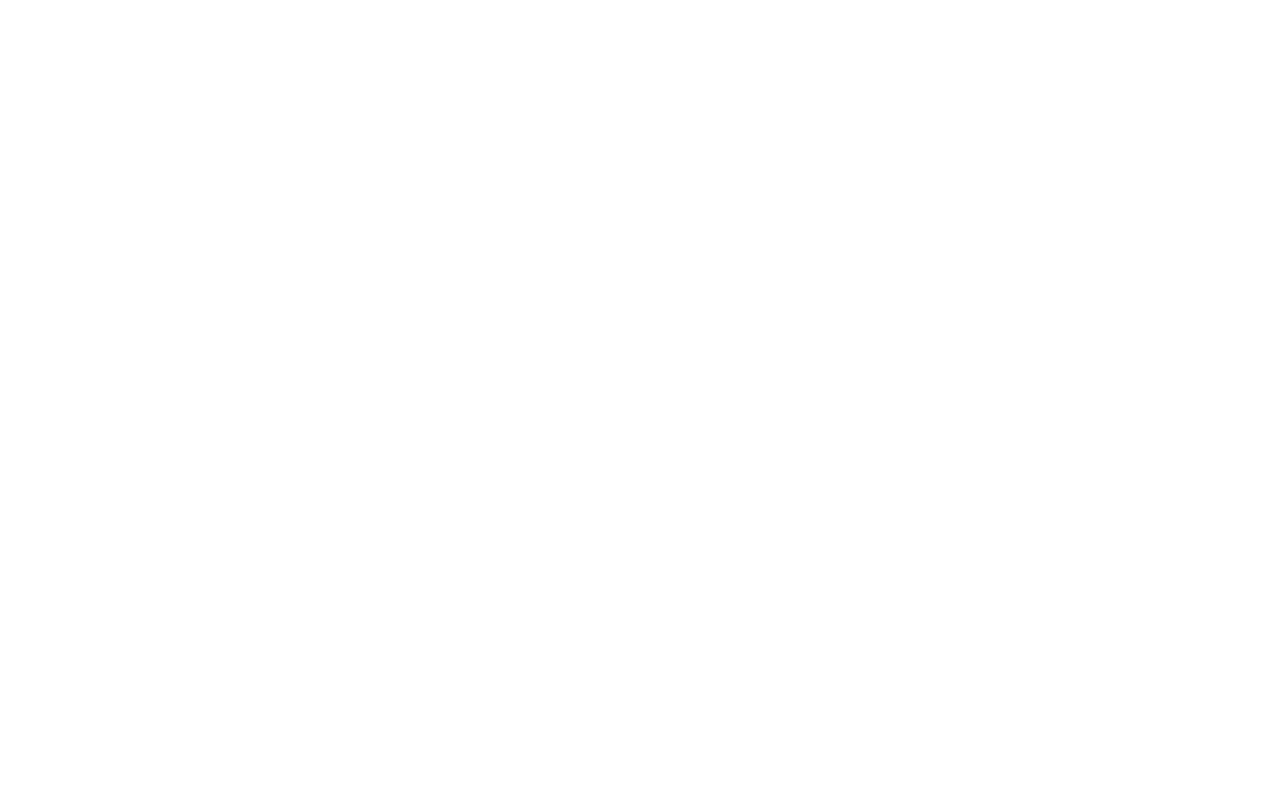
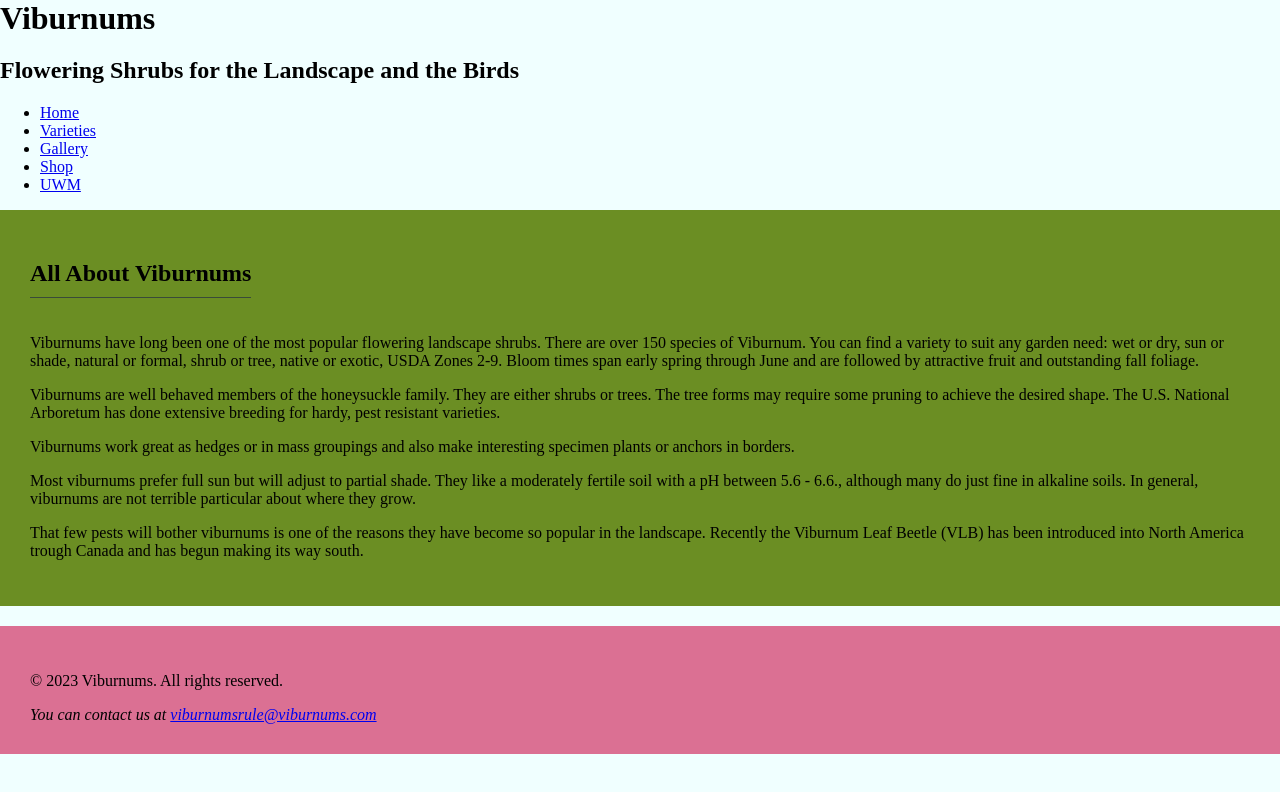
Before and after one commit to yukkoun/5-structure, a plain HTML site: page vibrunums.html in a window 1280 px wide. Drawn offline with Linux system fonts and the light colour scheme.

Commit message:
5-structure

```diff
--- a/index.html
+++ b/index.html
@@ -1,28 +1,26 @@
 <!DOCTYPE html>
 <html lang="en">
+<head>
+    <meta charset="UTF-8">
+    <title>Structure</title>
+    <link rel="stylesheet" href="styles.css">
+</head>
 <body>
+
 <header class="main-header">
 <h1>Structure</h1>
 <ul>
-<li>
+    <li>
     <a href="viburnums.html">Viburnums</a>
-</li>
-<li>
-    <a>UWM</a>
-</li>
-
+    </li>
+    <li>
+    <a href="uwm.html">UWM</a>
+    </li>
 </ul>
-
-
 </header>
-
-
-
-
+</main>
 
 </body>
 
 
-
-
 </html>
--- a/styles.css
+++ b/styles.css
@@ -14,3 +14,25 @@
     background-color: bisque;
     padding: 30px;
 }
+
+.branded-border {
+    border-bottom: 1px solid rgb(57, 75, 57);
+    padding-bottom: 10px;
+    margin-bottom: 20px;
+    display: inline-block;
+}
+
+
+.viburnums-main {
+    background-color: olivedrab;
+    padding: 30px;
+    margin-bottom: 20px;
+}
+
+
+.viburnums-footer {
+    background-color: palevioletred;
+    padding: 30px;
+    margin-top: 10;
+    margin-bottom: 20px;
+}
--- a/vibrunums.html
+++ b/vibrunums.html
@@ -0,0 +1,46 @@
+<!DOCTYPE html>
+<html lang="en">
+<head>
+    <meta charset="UTF-8">
+    <title>Structure</title>
+    <link rel="stylesheet" href="styles.css">
+</head>
+
+<body>
+    <header class="viburnums-header">
+        <h1>Viburnums</h1>
+        <h2>Flowering Shrubs for the Landscape and the Birds</h2>
+        <ul>
+                <link rel="stylesheet" href="styles.css">
+                <li><a class="nav-links" href="index.html">Home</a></li>
+                <li><a class="nav-links" href="varieties.html">Varieties</a></li>
+                <li><a class="nav-links" href="gallery.html">Gallery</a></li>
+                <li><a class="nav-links" href="shop.html">Shop</a></li>
+                <li><a class="nav-links" href="uwm.html">UWM</a></li>
+            </ul>
+
+
+</header>
+
+<main class="viburnums-main">
+    <h2 class="branded-border">All About Viburnums</h2>
+
+    <p>Viburnums have long been one of the most popular flowering landscape shrubs. There are over 150 species of Viburnum. You can find a variety to suit any garden need: wet or dry, sun or shade, natural or formal, shrub or tree, native or exotic, USDA Zones 2-9. Bloom times span early spring through June and are followed by attractive fruit and outstanding fall foliage.</p>
+
+    <p>Viburnums are well behaved members of the honeysuckle family. They are either shrubs or trees. The tree forms may require some pruning to achieve the desired shape. The U.S. National Arboretum has done extensive breeding for hardy, pest resistant varieties.</p>
+
+    <p>Viburnums work great as hedges or in mass groupings and also make interesting specimen plants or anchors in borders.</p>
+
+    <p>Most viburnums prefer full sun but will adjust to partial shade. They like a moderately fertile soil with a pH between 5.6 - 6.6., although many do just fine in alkaline soils. In general, viburnums are not terrible particular about where they grow.</p>
+
+    <p>That few pests will bother viburnums is one of the reasons they have become so popular in the landscape. Recently the Viburnum Leaf Beetle (VLB) has been introduced into North America trough Canada and has begun making its way south.</p>
+</main>
+
+    <footer class="viburnums-footer">
+        <p>&copy; 2023 Viburnums. All rights reserved.</p>
+        <address>
+            You can contact us at <a href="mailto:viburnumsrule@viburnums.com">viburnumsrule@viburnums.com</a>
+        </address>
+    </footer>
+</body>
+</html>
```
